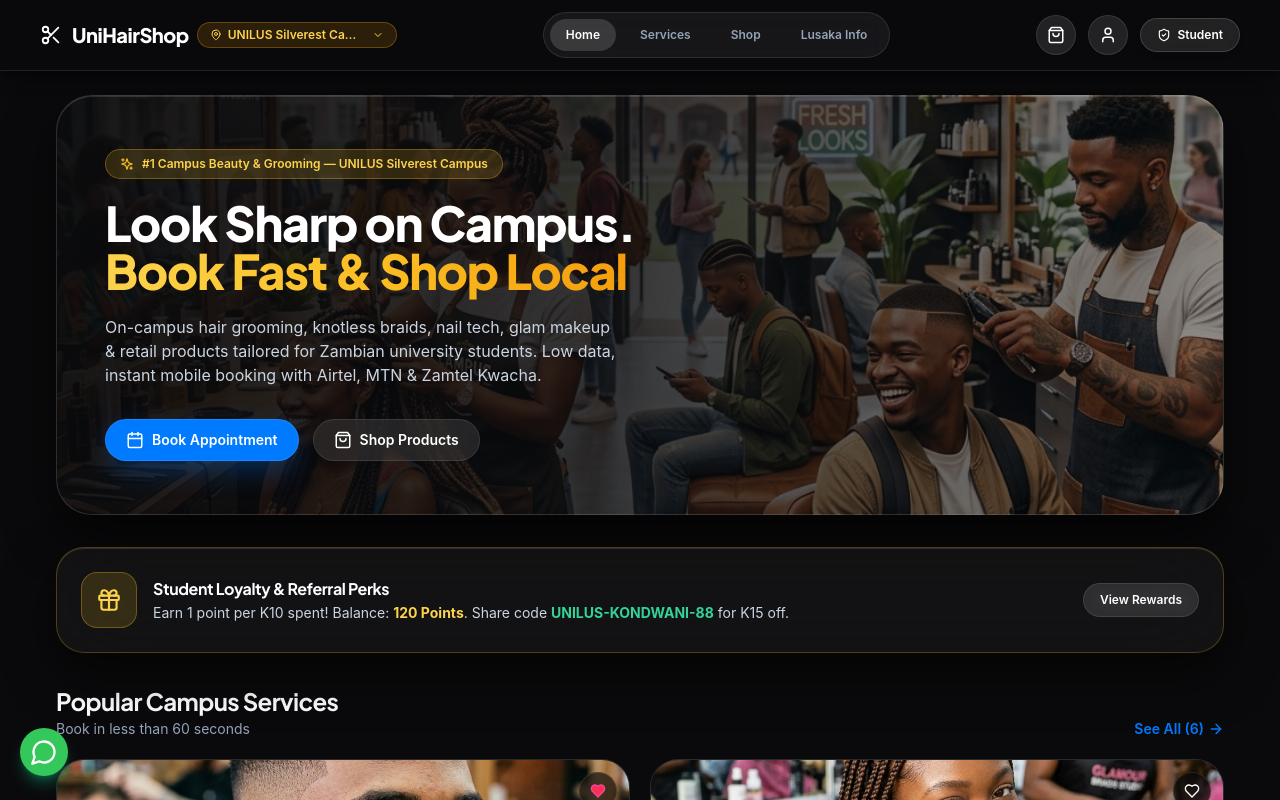
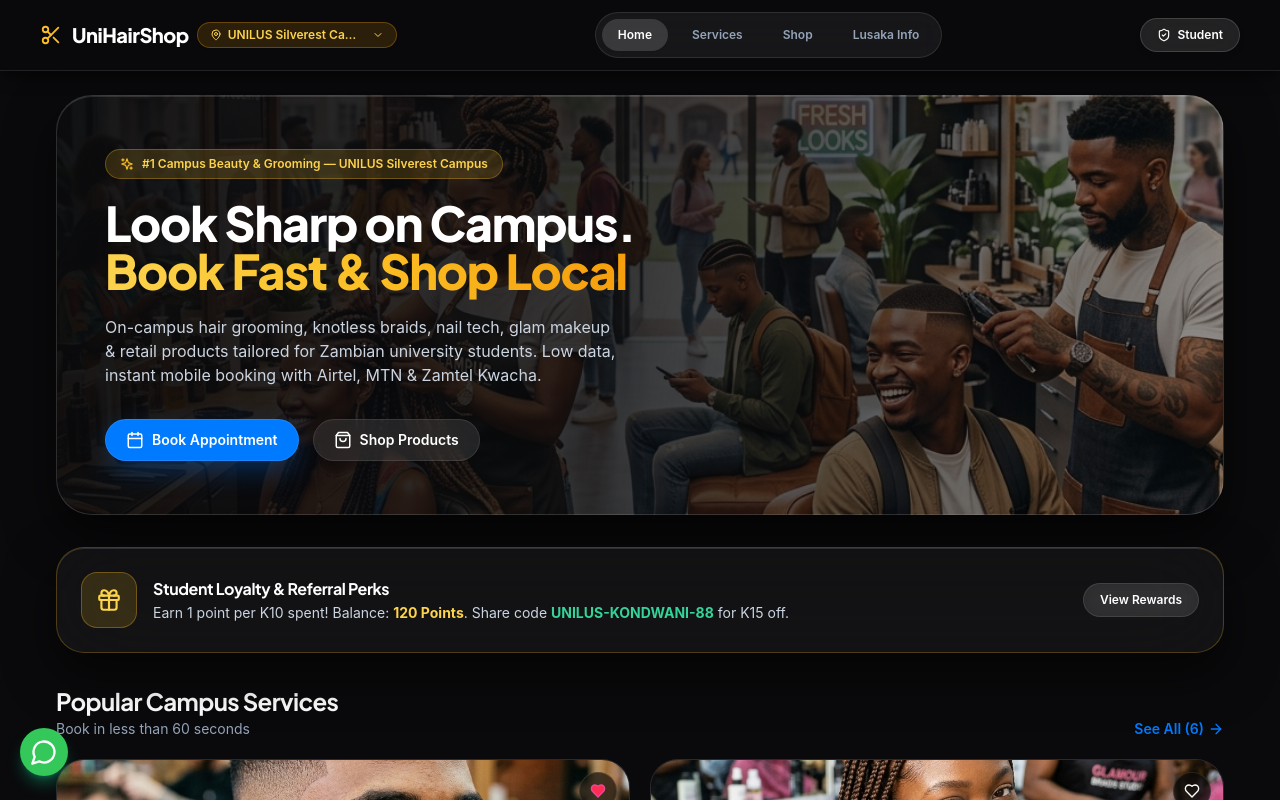
Before and after one commit to thecoordinate1/UniHairShop, a React (Vite) app: page / in a window 1280 px wide. Shown: the top 800 px of the page. Built offline with nearby package versions, Linux system fonts and the light colour scheme.

Commit message:
style: remove cart and account buttons from top header, keep brand name and campus selector sticky

```diff
--- a/src/components/Header.jsx
+++ b/src/components/Header.jsx
@@ -1,12 +1,10 @@
 import React, { useState } from 'react';
-import { Scissors, ShoppingBag, User, ShieldCheck, MapPin, ChevronDown } from 'lucide-react';
+import { Scissors, ShieldCheck, MapPin, ChevronDown } from 'lucide-react';
 import { useApp } from '../context/AppContext';
 
 export default function Header() {
-  const { activeTab, setActiveTab, cart, isAdmin, setIsAdmin, currentCampus, setCurrentCampus, lusakaUniversities, addToast } = useApp();
+  const { activeTab, setActiveTab, isAdmin, setIsAdmin, currentCampus, setCurrentCampus, lusakaUniversities, addToast } = useApp();
   const [showCampusDropdown, setShowCampusDropdown] = useState(false);
-
-  const totalCartCount = cart.reduce((acc, item) => acc + item.quantity, 0);
 
   const handleSelectCampus = (uniName) => {
     setCurrentCampus(uniName);
@@ -19,9 +17,9 @@ export default function Header() {
       <div className="header-inner">
         {/* Brand Logo & Campus Badge Selector */}
         <div className="flex items-center gap-2 relative min-w-0">
-          <button className="brand-logo truncate shrink-0" onClick={() => setActiveTab('home')}>
-            <Scissors size={22} className="shrink-0" />
-            <span className="text-lg sm:text-xl font-extrabold">UniHairShop</span>
+          <button className="brand-logo truncate shrink-0 cursor-pointer" onClick={() => setActiveTab('home')}>
+            <Scissors size={22} className="shrink-0 text-amber-400" />
+            <span className="text-lg sm:text-xl font-extrabold text-white">UniHairShop</span>
           </button>
 
           {/* Compact Campus Badge for Mobile & Desktop */}
@@ -37,7 +35,7 @@ export default function Header() {
 
           {/* Dropdown Menu listing Lusaka Universities */}
           {showCampusDropdown && (
-            <div className="absolute top-12 left-0 z-50 w-72 max-w-[calc(100vw-32px)] bg-[#1A1A22]/90 backdrop-blur-2xl border border-white/15 rounded-3xl shadow-2xl p-3 animate-in fade-in zoom-in-95 duration-150">
+            <div className="absolute top-12 left-0 z-50 w-72 max-w-[calc(100vw-32px)] bg-[#1A1A22]/95 backdrop-blur-2xl border border-white/15 rounded-3xl shadow-2xl p-3 animate-in fade-in zoom-in-95 duration-150">
               <div className="text-[10px] text-slate-400 font-bold uppercase tracking-wider px-2 py-1 border-b border-white/10 mb-2">
                 Lusaka Universities:
               </div>
@@ -46,7 +44,7 @@ export default function Header() {
                   <button
                     key={uni.id}
                     onClick={() => handleSelectCampus(uni.name)}
-                    className={`w-full p-2.5 rounded-2xl text-left flex items-center justify-between text-xs transition-all duration-200 ${
+                    className={`w-full p-2.5 rounded-2xl text-left flex items-center justify-between text-xs transition-all duration-200 cursor-pointer ${
                       currentCampus === uni.name
                         ? 'bg-amber-400/20 text-amber-300 font-bold border border-amber-400/30'
                         : 'hover:bg-white/10 text-slate-200 font-medium'
@@ -104,19 +102,10 @@ export default function Header() {
           </button>
         </nav>
 
-        {/* Right Header Actions */}
+        {/* Role Switcher Action */}
         <div className="header-actions shrink-0">
-          <button className="icon-btn" title="Cart" onClick={() => setActiveTab('cart')}>
-            <ShoppingBag size={18} />
-            {totalCartCount > 0 && <span className="badge-count">{totalCartCount}</span>}
-          </button>
-
-          <button className="icon-btn" title="My Account" onClick={() => setActiveTab('account')}>
-            <User size={18} />
-          </button>
-
           <button
-            className="role-switcher-btn"
+            className="role-switcher-btn cursor-pointer"
             onClick={() => {
               const nextMode = !isAdmin;
               setIsAdmin(nextMode);
```
